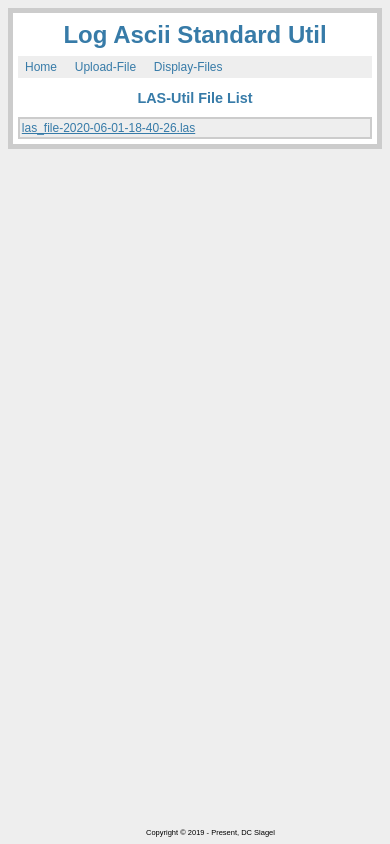
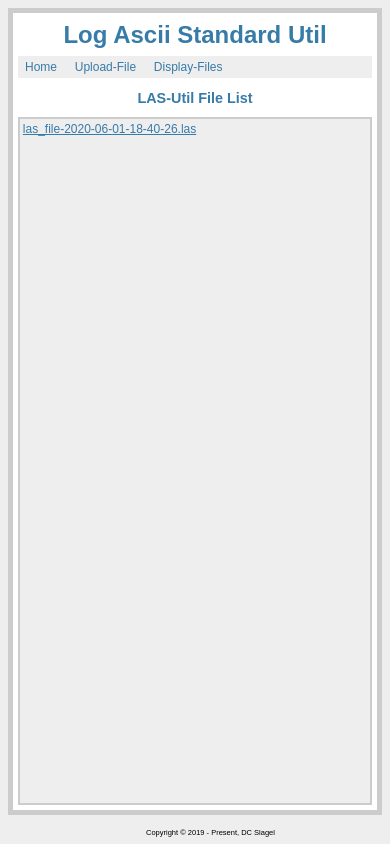
Before and after one commit to dcslagel/las-util-django, a Django app: page /list/ in a window 390 px wide. Run offline with Django 3.2, Linux system fonts and the light colour scheme; data comes from the database, SQL or seed files in the repository.

Commit message:
Add div around table and modify css for div/table
This is a boxing of the Display-File list view so that the list data has
a border between it and the footer. It works in some responsive modes
and not others and is inconsistent across browsers. Hopefully a future
iteration will fully resolve the issue.

```diff
--- a/src/las_util/static/las_util/style.css
+++ b/src/las_util/static/las_util/style.css
@@ -72,10 +72,6 @@ nav {
 table {
   width: 100%;
   padding: 0;
-  border: 2px solid #ccc;
-  background-color: #eee;
-  -webkit-border-horizontal-spacing: 1px;
-  -webkit-border-vertical-spacing: 1px;
 }
 
 th {
@@ -124,6 +120,17 @@ caption {
 /* table striping */
 .display-data tr:nth-of-type(odd) {
   background: #ddd;
+}
+
+.doc-list {
+  border: 2px solid #ccc;
+  height: calc(100vh - 160px);
+  # height: 80vh;
+  overflow-y: auto;
+  # border: 2px solid #ccc;
+  background-color: #eee;
+  -webkit-border-horizontal-spacing: 1px;
+  -webkit-border-vertical-spacing: 1px;
 }
 
 .doc-detail {
--- a/src/las_util/templates/las_util/list.html
+++ b/src/las_util/templates/las_util/list.html
@@ -5,7 +5,8 @@
 
 {% block body %}
 <h2>LAS-Util File List</h2>
-<table class="doc-list">
+<div class="doc-list">
+<table>
   <tbody>
     {% for doc in docs %}
     <tr>
@@ -14,4 +15,5 @@
     {% endfor %}
   </tbody>
 </table>
+</div>
 {% endblock %}
```
